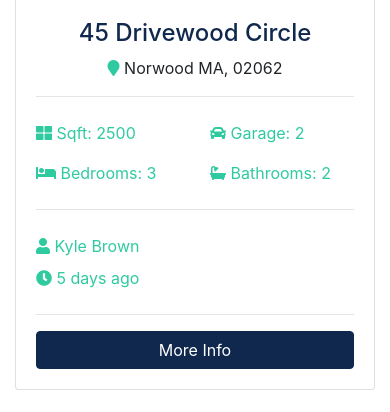
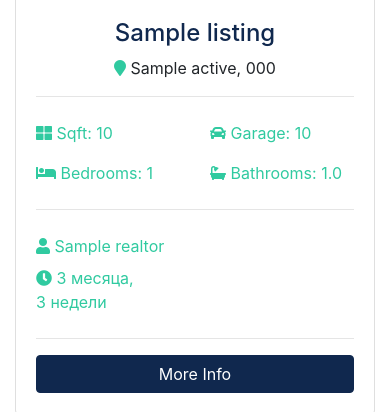
Before and after one commit to alpden550/btre-app, a Django app: page / in a window 390 px wide. Shown: the part 1194-1606 px from the top of the page. Run offline with Django 3.2, Linux system fonts and the light colour scheme; tables that the repository leaves empty hold one stand-in row (values such as "Sample post"); grey boxes marked "Sample" are stand-in pictures; parts of the project's set-up code (start-up, migrations or seed data) failed here and were passed over; some libraries are stand-ins or nearby versions.

Commit message:
Updated main page, added three last listings.

```diff
--- a/pages/views.py
+++ b/pages/views.py
@@ -1,7 +1,20 @@
-from django.views.generic import TemplateView
+from django.views.generic import ListView, TemplateView
+
+from listings.models import Listing
 
 
-class MainPageView(TemplateView):
+class MainPageView(ListView):
+    """View for main page."""
+
+    model = Listing
+    queryset = Listing.objects.select_related(
+        'realtor',
+    ).order_by(
+        '-created_at',
+    ).filter(
+        is_published=True,
+    )[:3]
+    context_object_name = 'listings'
     template_name = 'pages/index.html'
 
 
--- a/templates/listings/listings.html
+++ b/templates/listings/listings.html
@@ -1,4 +1,5 @@
 {% extends 'base.html' %}
+{% load static %}
 {% load humanize %}
 {% block title %}| All Listings{% endblock %}
 
@@ -42,7 +43,7 @@
               {% if listing.photo_main %}
                 <img class="card-img-top" src="{{ listing.photo_main.url }}" alt="">
               {% else %}
-                <img src="https://via.placeholder.com/300x200" alt="">
+                <img src="{% static 'img/default-house.jpg' %}" alt="">
               {% endif %}
               <div class="card-img-overlay">
                 <h2>
--- a/templates/pages/index.html
+++ b/templates/pages/index.html
@@ -1,4 +1,6 @@
 {% extends 'base.html' %}
+{% load static %}
+{% load humanize %}
 
 {% block container %}
 
@@ -132,134 +134,60 @@
   <div class="container">
     <h3 class="text-center mb-3">Latest Listings</h3>
     <div class="row">
-      <!-- Listing 1 -->
+
+      {% if listings %}
+        {% for listing in listings %}
           <div class="col-md-6 col-lg-4 mb-4">
             <div class="card listing-preview">
-          <img class="card-img-top" src="assets/img/homes/home-1.jpg" alt="">
+              {% if listing.photo_main %}
+                <img class="card-img-top" src="{{ listing.photo_main.url }}" alt="">
+              {% else %}
+                <img src="{% static 'img/default-house.jpg' %}" alt="">
+              {% endif %}
               <div class="card-img-overlay">
                 <h2>
-              <span class="badge badge-secondary text-white">$490,000</span>
+                  <span class="badge badge-secondary text-white">${{ listing.price|intcomma }}</span>
                 </h2>
               </div>
               <div class="card-body">
                 <div class="listing-heading text-center">
-              <h4 class="text-primary">45 Drivewood Circle</h4>
+                  <h4 class="text-primary">{{ listing.title }}</h4>
                   <p>
-                <i class="fas fa-map-marker text-secondary"></i> Norwood MA, 02062</p>
+                    <i class="fas fa-map-marker text-secondary"></i> {{ listing.city }} {{ listing.state }}, {{ listing.zipcode }}</p>
                 </div>
                 <hr>
                 <div class="row py-2 text-secondary">
                   <div class="col-6">
-                <i class="fas fa-th-large"></i> Sqft: 2500</div>
+                    <i class="fas fa-th-large"></i> Sqft: {{ listing.square_feet }}</div>
                   <div class="col-6">
-                <i class="fas fa-car"></i> Garage: 2</div>
+                    <i class="fas fa-car"></i> Garage: {{ listing.garage }}</div>
                 </div>
                 <div class="row py-2 text-secondary">
                   <div class="col-6">
-                <i class="fas fa-bed"></i> Bedrooms: 3</div>
+                    <i class="fas fa-bed"></i> Bedrooms: {{ listing.bedrooms }}</div>
                   <div class="col-6">
-                <i class="fas fa-bath"></i> Bathrooms: 2</div>
+                    <i class="fas fa-bath"></i> Bathrooms: {{ listing.bathrooms }}</div>
                 </div>
                 <hr>
                 <div class="row py-2 text-secondary">
                   <div class="col-6">
-                <i class="fas fa-user"></i> Kyle Brown</div>
+                    <i class="fas fa-user"></i> {{ listing.realtor }}</div>
                 </div>
                 <div class="row text-secondary pb-2">
                   <div class="col-6">
-                <i class="fas fa-clock"></i> 5 days ago</div>
+                    <i class="fas fa-clock"></i> {{ listing.created_at|timesince }}</div>
                 </div>
                 <hr>
-            <a href="listing.html" class="btn btn-primary btn-block">More Info</a>
+                <a href="{% url 'listings:listing' pk=listing.pk %}" class="btn btn-primary btn-block">More Info</a>
               </div>
             </div>
           </div>
-
-      <!-- Listing 2 -->
-      <div class="col-md-6 col-lg-4 mb-4">
-        <div class="card listing-preview">
-          <img class="card-img-top" src="assets/img/homes/home-2.jpg" alt="">
-          <div class="card-img-overlay">
-            <h2>
-              <span class="badge badge-secondary text-white">$550,000</span>
-            </h2>
+        {% endfor %}
+      {% else %}
+        <div class="col-md-12">
+          <p>No Listings Available</p>
         </div>
-          <div class="card-body">
-            <div class="listing-heading text-center">
-              <h4 class="text-primary">18 Jefferson Lane</h4>
-              <p>
-                <i class="fas fa-map-marker text-secondary"></i> Woburn MA, 01801</p>
-            </div>
-            <hr>
-            <div class="row py-2 text-secondary">
-              <div class="col-6">
-                <i class="fas fa-th-large"></i> Sqft: 3200</div>
-              <div class="col-6">
-                <i class="fas fa-car"></i> Garage: 1</div>
-            </div>
-            <div class="row py-2 text-secondary">
-              <div class="col-6">
-                <i class="fas fa-bed"></i> Bedrooms: 4</div>
-              <div class="col-6">
-                <i class="fas fa-bath"></i> Bathrooms: 2.5</div>
-            </div>
-            <hr>
-            <div class="row py-2 text-secondary">
-              <div class="col-6">
-                <i class="fas fa-user"></i> Mark Hudson</div>
-            </div>
-            <div class="row text-secondary pb-2">
-              <div class="col-6">
-                <i class="fas fa-clock"></i> 5 days ago</div>
-            </div>
-            <hr>
-            <a href="listing.html" class="btn btn-primary btn-block">More Info</a>
-          </div>
-        </div>
-      </div>
-
-      <!-- Listing 3 -->
-      <div class="col-md-6 col-lg-4 mb-4">
-        <div class="card listing-preview">
-          <img class="card-img-top" src="assets/img/homes/home-3.jpg" alt="">
-          <div class="card-img-overlay">
-            <h2>
-              <span class="badge badge-secondary text-white">$580,000</span>
-            </h2>
-          </div>
-          <div class="card-body">
-            <div class="listing-heading text-center">
-              <h4 class="text-primary">187 Woodrow Street</h4>
-              <p>
-                <i class="fas fa-map-marker text-secondary"></i> Salem MA, 01915</p>
-            </div>
-            <hr>
-            <div class="row py-2 text-secondary">
-              <div class="col-6">
-                <i class="fas fa-th-large"></i> Sqft: 3107</div>
-              <div class="col-6">
-                <i class="fas fa-car"></i> Garage: 0</div>
-            </div>
-            <div class="row py-2 text-secondary">
-              <div class="col-6">
-                <i class="fas fa-bed"></i> Bedrooms: 4</div>
-              <div class="col-6">
-                <i class="fas fa-bath"></i> Bathrooms: 3</div>
-            </div>
-            <hr>
-            <div class="row py-2 text-secondary">
-              <div class="col-6">
-                <i class="fas fa-user"></i> Mark Hudson</div>
-            </div>
-            <div class="row text-secondary pb-2">
-              <div class="col-6">
-                <i class="fas fa-clock"></i> 5 days ago</div>
-            </div>
-            <hr>
-            <a href="listing.html" class="btn btn-primary btn-block">More Info</a>
-          </div>
-        </div>
-      </div>
+      {% endif %}
 
     </div>
   </div>
```
Lines whose indentation alone changed are shown as unchanged.
